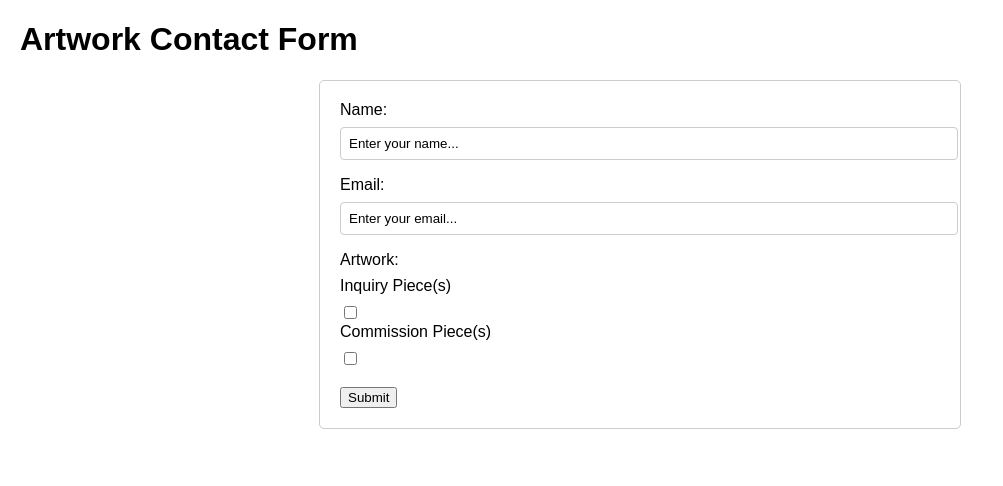
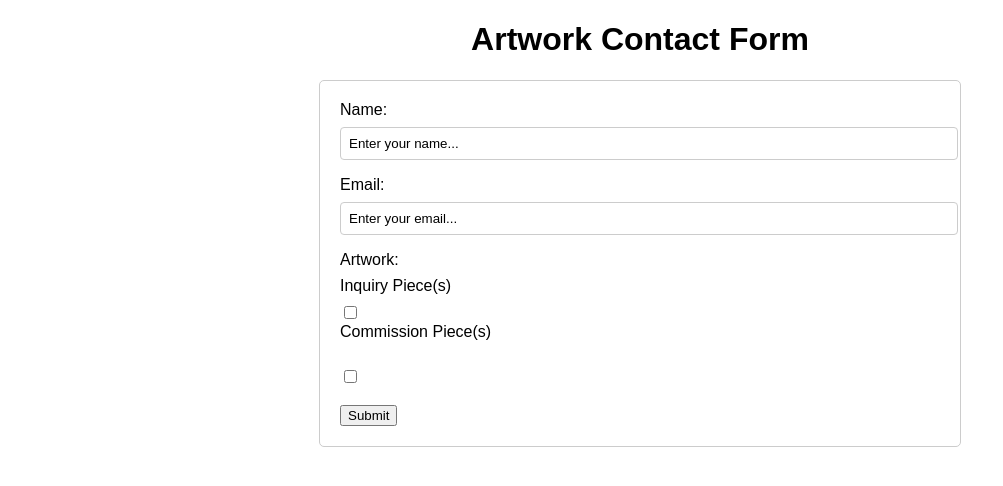
Before and after one commit to JaSchaedel/JProject, a plain HTML site: page index.html in a window 1280 px wide. Shown: the whole page, without its empty margins (0-1003 px from the left). Drawn offline with Linux system fonts and the light colour scheme.

Commit message:
centered h1 and changed checkboxes to look better

```diff
--- a/index.html
+++ b/index.html
@@ -41,7 +41,7 @@
         <!-- upon click of inquiries checkbox, this dropbox will appear with available art piece selections-->
 
 
-        <label for="commission">Commission Piece(s)</label>
+        <label for="commission">Commission Piece(s)</label><br>
         <input type="checkbox" id="commission-checkbox" name="commission" value="Commission Piece(s)">
 
         <!-- commissions checkbox -->
--- a/styles.css
+++ b/styles.css
@@ -15,6 +15,10 @@ body {
   label {
     display: block;
     margin-bottom: 8px;
+  }
+
+  h1 {
+    text-align: center;
   }
 
   input[type="text"],
```
